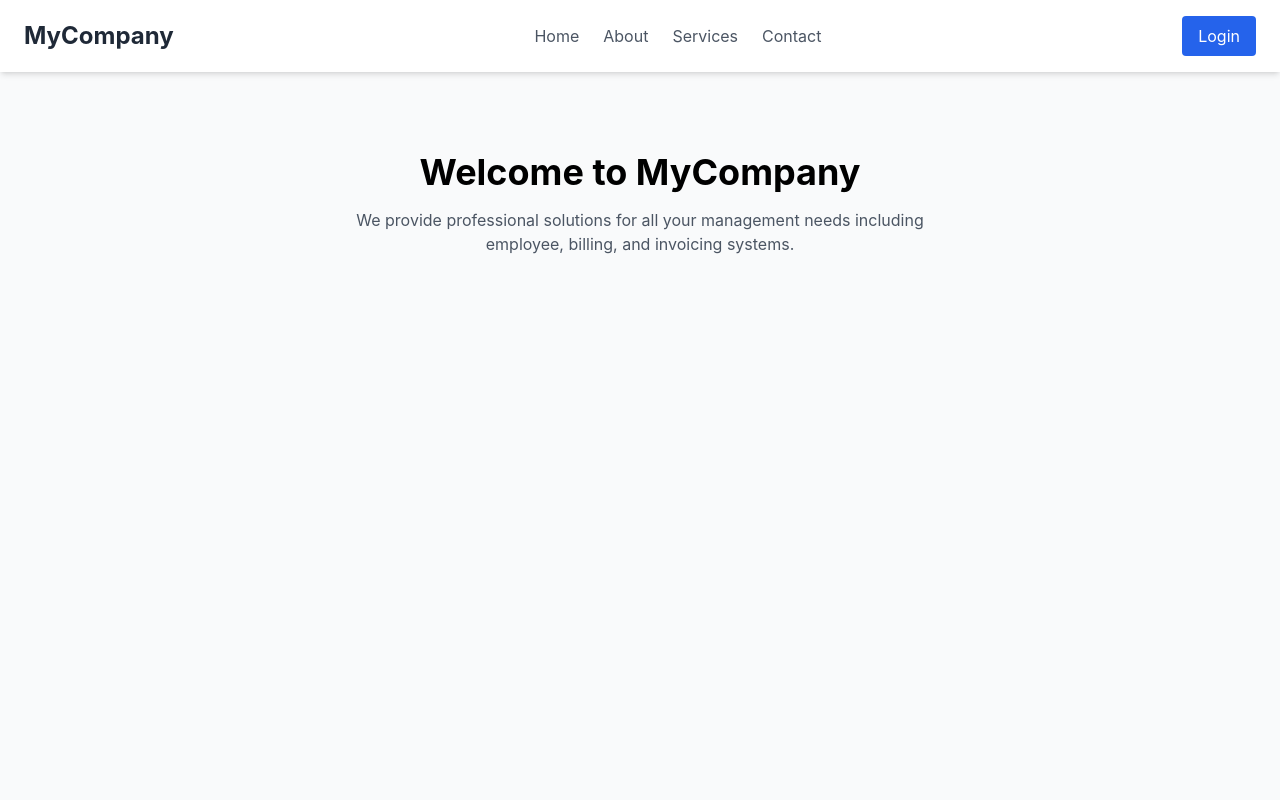
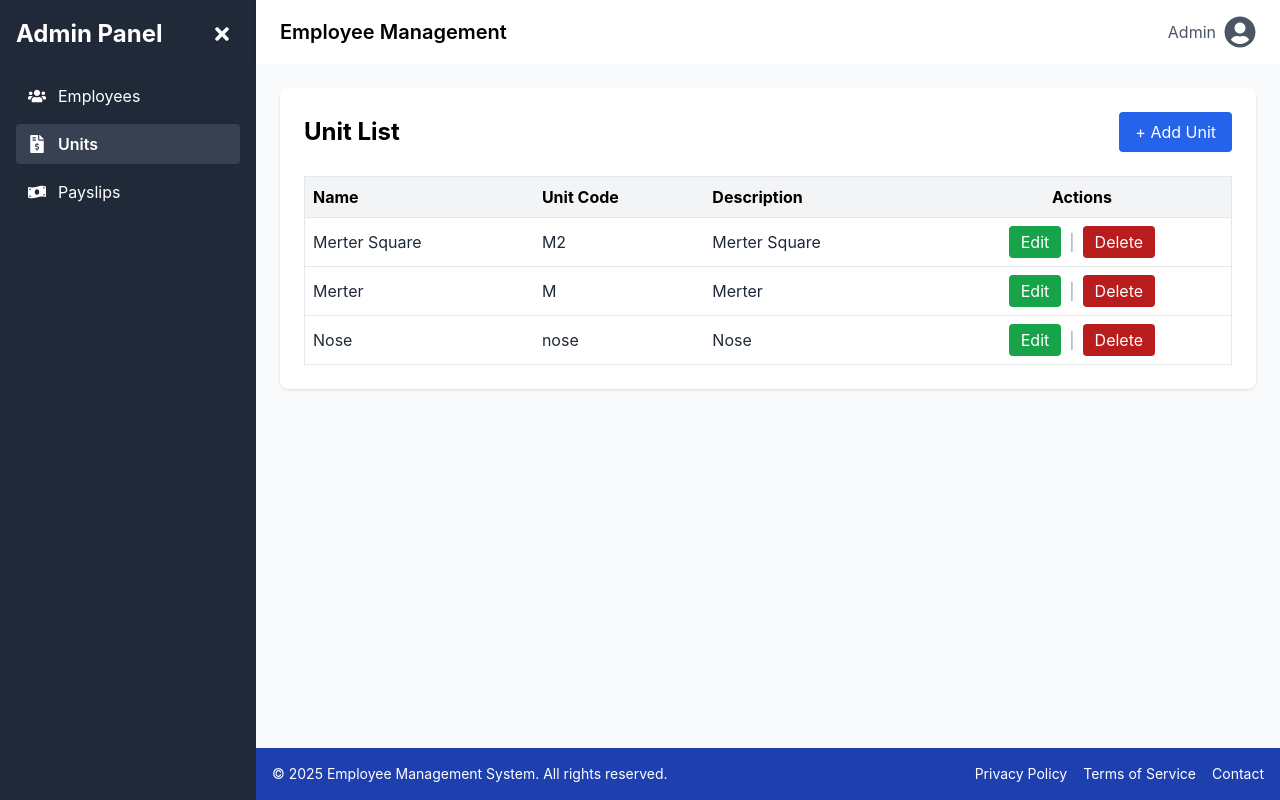
Before and after one commit to ravikantinfineit/Employee, a React (Create React App) app: page /dashboard/Units in a window 1280 px wide. Before the commit this address led to /. Built offline with nearby package versions, Linux system fonts and the light colour scheme; data requests are answered from the project's data file; sample sign-in values are in the browser's storage.

Commit message:
add unit module

```diff
--- a/src/App.tsx
+++ b/src/App.tsx
@@ -5,6 +5,7 @@ import Dashboard from "./modules/Dashboard";
 import EmployeesListPage from "./modules/Employee/EmployeesListPage";
 import EmployeeFormPage from "./modules/Employee/EmployeeFormPage";
 import PrivateRoute from "./components/PrivateRoute";
+import UnitsListPage from "./modules/Units/UnitsListPage";
 
 const App = () => {
   return (
@@ -21,7 +22,7 @@ const App = () => {
             <Route path="employees" element={<EmployeesListPage />} />
             <Route path="employees/add" element={<EmployeeFormPage />} />
             <Route path="employees/edit/:id" element={<EmployeeFormPage />} />
-            <Route path="invoices" element={<div>Invoices Page</div>} />
+            <Route path="Units" element={<UnitsListPage />} />
             <Route path="payslips" element={<div>Payslips Page</div>} />
           </Route>
         </Route>
--- a/src/components/Sidebar.tsx
+++ b/src/components/Sidebar.tsx
@@ -44,9 +44,9 @@ const Sidebar = () => {
           <Icons.Users className="mr-3" size={18} />
           {!isCollapsed && "Employees"}
         </NavLink>
-        <NavLink to="/dashboard/invoices" className={linkClass}>
+        <NavLink to="/dashboard/Units" className={linkClass}>
           <Icons.Invoice className="mr-3" size={18} />
-          {!isCollapsed && "Invoices"}
+          {!isCollapsed && "Units"}
         </NavLink>
         <NavLink to="/dashboard/payslips" className={linkClass}>
           <Icons.Money className="mr-3" size={18} />
--- a/src/data/db.json
+++ b/src/data/db.json
@@ -28,21 +28,23 @@
       "employee_id": "a7b4d4d0-e0d1-4b00-838f-52cdcf4e23cd"
     }
   ],
-  "units": [
+  "Units": [
     {
-      "unit_id": "U001",
+      "name": "Merter Square",
       "unit_code": "M2",
       "description": "Merter Square",
       "id": "6536"
     },
     {
       "unit_id": "U002",
+      "name": "Merter",
       "unit_code": "M",
       "description": "Merter",
       "id": "a1b2"
     },
     {
       "unit_id": "U003",
+      "name": "Nose",
       "unit_code": "nose",
       "description": "Nose",
       "id": "c3d4"
--- /dev/null
+++ b/src/modules/Units/UnitApi.tsx
@@ -0,0 +1,27 @@
+import axios from "axios";
+import {Unit} from "./Units"
+
+
+const API = "http://localhost:4000/Units"; // Change if needed
+
+export const getUnits = () =>
+  axios.get<Unit[]>(API).then((res) => res.data);
+
+// Get single unit by unit_id (UUID)
+export const getUnit = (unit_id: string) =>
+  axios.get<Unit[]>(`${API}?unit_id=${unit_id}`).then((res) => res.data[0]);
+
+// Create new employee (employee_id will be generated backend or manually)
+export const createUnit = (data: Omit<Unit, "unit_id">) =>
+  axios.post<Unit>(API, {
+    ...data,
+    unit_id: crypto.randomUUID(), // OR generate with uuidv4()
+  });
+
+// Update unit using internal `id` (depends on what json-server uses as primary key)
+export const updateUnit = (id: string, data: Omit<Unit, "unit_id">) =>
+  axios.put(`${API}/${id}`, data); // You must use the json-server's primary key here (usually `id`, not unit_id)
+
+// Delete unit
+export const deleteUnit = (id: string) =>
+  axios.delete(`${API}/${id}`);// export interface Unit {
--- /dev/null
+++ b/src/modules/Units/UnitFormPage.tsx
@@ -0,0 +1,74 @@
+import React, { useEffect, useState } from "react";
+import { useNavigate, useParams } from "react-router-dom";
+import DynamicForm from "../../components/DynamicForm";
+import { getUnit, createUnit, updateUnit } from "./UnitApi";
+import { unitFields, Unit } from "./Units";
+
+interface Props {
+  initialValues?: Partial<Unit>;
+  onClose?: () => void;
+  onSuccess?: (unit: Unit) => void;
+}
+
+const UnitFormPage: React.FC<Props> = ({
+  initialValues = {},
+  onClose,
+  onSuccess,
+}) => {
+  const { unit_id } = useParams<{ unit_id: string }>();
+  const navigate = useNavigate();
+
+  const [formValues, setFormValues] = useState<Partial<Unit>>(initialValues);
+  const [loading, setLoading] = useState(!!unit_id);
+  const isEditFromRoute = !!unit_id && !initialValues?.unit_id;
+
+  useEffect(() => {
+    if (isEditFromRoute) {
+      getUnit(unit_id).then((data) => {
+        if (data) setFormValues(data);
+        setLoading(false);
+      });
+    } else {
+      setFormValues(initialValues);
+      setLoading(false);
+    }
+  }, [unit_id, initialValues, isEditFromRoute]);
+
+  const handleSubmit = async (formData: Record<string, any>) => {
+    const unitData = formData as Omit<Unit, "unit_id">;
+
+    if (unit_id) {
+      await updateUnit(unit_id, unitData);
+    } else if (initialValues?.id) {
+      await updateUnit(initialValues.id as string, unitData);
+    } else {
+      const newUnit = await createUnit(unitData);
+      onSuccess?.(newUnit.data);
+    }
+    debugger;
+    onClose?.();
+    if (onClose) {
+      navigate("/dashboard/units", {
+        replace: true,
+        state: { refresh: true },
+      });
+    }
+  };
+
+  if (loading) return <div className="text-center p-6">Loading...</div>;
+
+  return (
+    <div className="max-w-xl mx-auto p-6 bg-white shadow rounded">
+      <h2 className="text-xl font-bold mb-4">
+        {unit_id || initialValues?.unit_id ? "Edit" : "Add"} Unit
+      </h2>
+      <DynamicForm
+        fields={unitFields}
+        initialValues={formValues}
+        onSubmit={handleSubmit}
+      />
+    </div>
+  );
+};
+
+export default UnitFormPage;
--- /dev/null
+++ b/src/modules/Units/Units.ts
@@ -0,0 +1,24 @@
+import { FieldConfig } from "../../types/FieldConfig";
+
+export interface Unit {
+  id?: string; // Optional if using UUID or auto-generated
+  unit_id: string;
+  name: string;
+  unit_code: string;
+  description: string;
+}
+
+export const unitFields: FieldConfig[] = [
+  // { name: "unit_id", label: "Unit ID", type: "text", required: true },
+  { name: "name", label: "Name", type: "text", required: true },
+  { name: "unit_code", label: "Unit Code", type: "text", required: true },
+  { name: "description", label: "Description", type: "text", required: true },
+];
+
+
+export const unitTableColumns = [
+  // { name: "unit_id", label: "Unit ID" },
+  { name: "name", label: "Name" },
+  { name: "unit_code", label: "Unit Code" },
+  { name: "description", label: "Description" },
+];
--- /dev/null
+++ b/src/modules/Units/UnitsListPage.tsx
@@ -0,0 +1,79 @@
+import React, { useEffect, useState } from "react";
+import { Unit ,unitTableColumns} from "./Units";
+import { getUnits, deleteUnit } from "./UnitApi";
+import DynamicTable from "../../components/DynamicTable";
+import Modal from "../../components/Modal";
+import UnitFormPage from "./UnitFormPage";
+import { useLocation } from "react-router-dom";
+
+const UnitsListPage: React.FC = () => {
+  const [units, setUnits] = useState<Unit[]>([]);
+  const [modalOpen, setModalOpen] = useState(false);
+  const [editingUnit, setEditingUnit] = useState<Unit | null>(null);
+  const location = useLocation();
+  console.log("UnitsListPage location state:", location);
+  useEffect(() => {
+    loadUnits();
+  }, [location.state]);
+
+  const loadUnits = async () => {
+    const data = await getUnits();
+    setUnits(data);
+  };
+
+  const handleDelete = async (unit_id: string) => {
+    if (window.confirm("Are you sure you want to delete this unit?")) {
+      await deleteUnit(unit_id);
+      loadUnits();
+    }
+  };
+
+  const handleEdit = (row: Record<string, any>) => {
+    setEditingUnit(row as Unit);
+    setModalOpen(true);
+  };
+
+  const handleAdd = () => {
+    setEditingUnit(null);
+    setModalOpen(true);
+  };
+
+  const handleFormSubmit = async () => {
+    setModalOpen(false);
+    await loadUnits();
+  };
+
+  return (
+    <div className="p-6 bg-white shadow rounded-lg">
+      <div className="flex justify-between items-center mb-6">
+        <h2 className="text-2xl font-bold">Unit List</h2>
+        <button
+          onClick={handleAdd}
+          className="bg-blue-600 text-white px-4 py-2 rounded hover:bg-blue-700 transition"
+        >
+          + Add Unit
+        </button>
+      </div>
+
+      <DynamicTable
+        columns={unitTableColumns}
+        data={units}
+        onEdit={handleEdit}
+        onDelete={handleDelete}
+      />
+
+      {modalOpen && (
+        <Modal onClose={() => setModalOpen(false)}>
+          <UnitFormPage
+            key={editingUnit?.unit_id || "new"}
+            initialValues={editingUnit || {}}
+            onClose={() => setModalOpen(false)}
+            onSuccess={handleFormSubmit}
+          />
+        </Modal>
+      )}
+    </div>
+  );
+};
+
+export default UnitsListPage;
```
